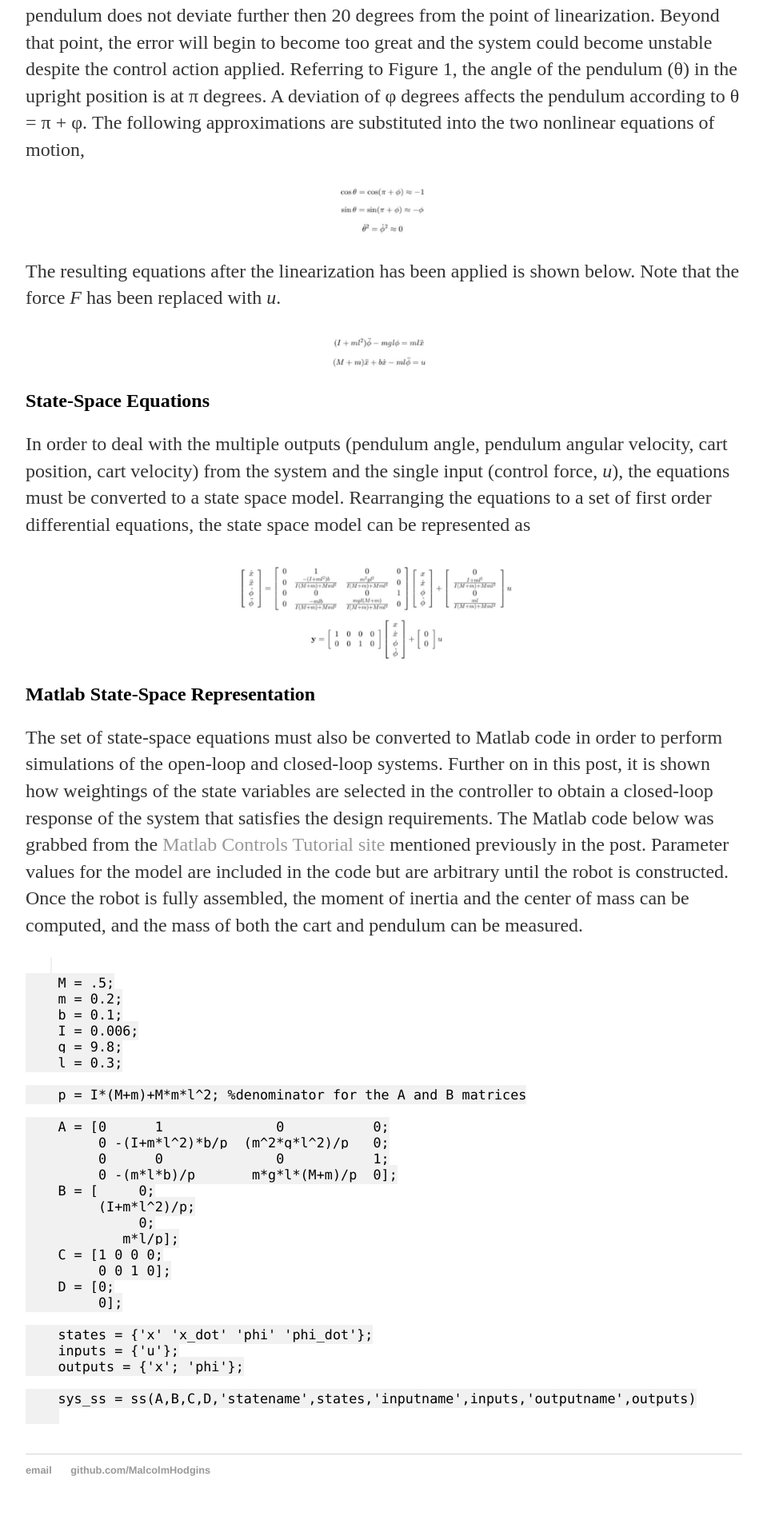
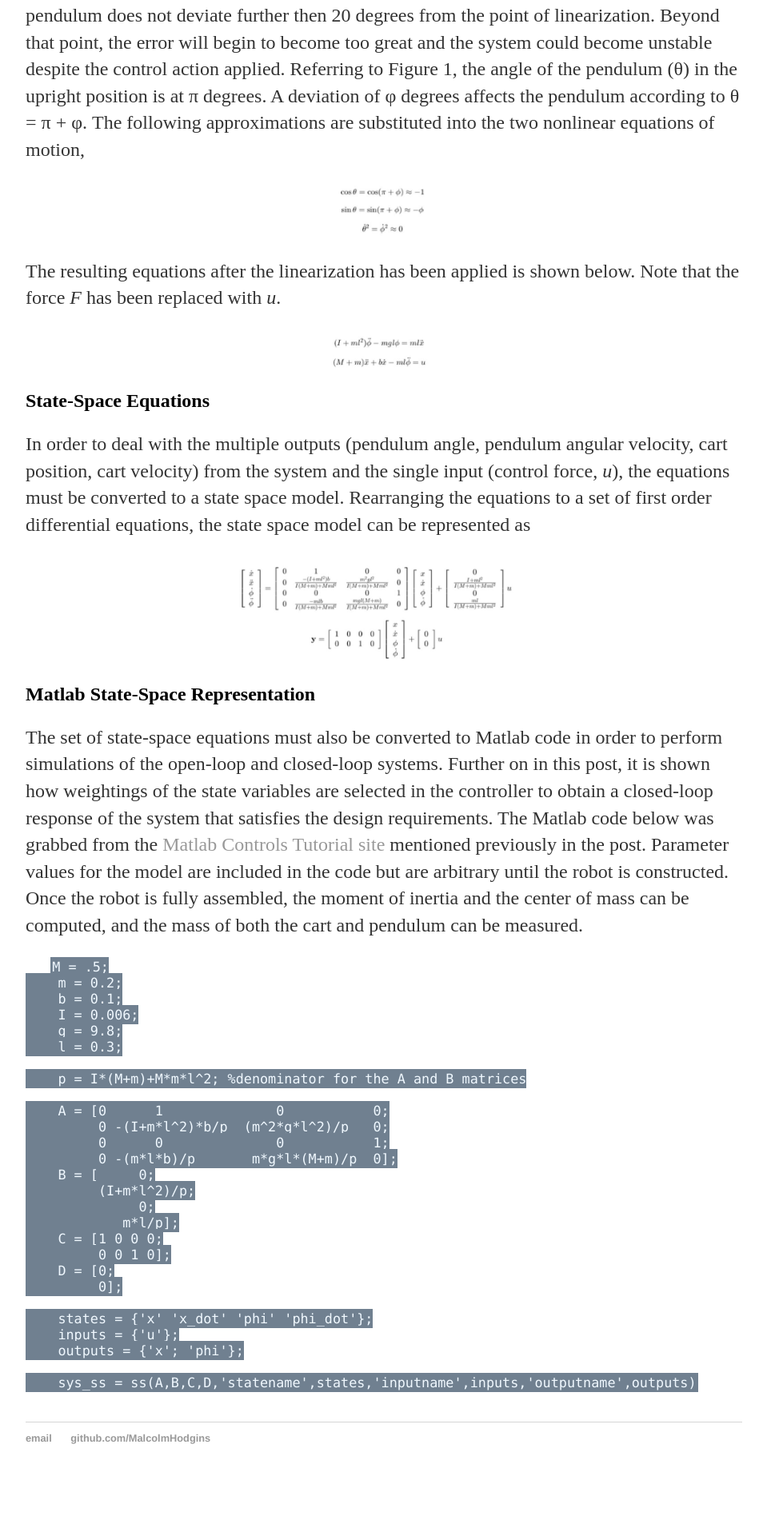
Before and after one commit to MalcolmHodgins/MalcolmHodgins.github.io, a Jekyll site: the page built from _posts/2020-08-04-SBIP Modelling.md, in a window 1280 px wide. Shown: the part 2458-4364 px from the top of the page at 80% size, without its empty margins (160-1119 px from the left). Built offline with Jekyll 4.4.1, drawn with Linux system fonts in a browser that asks for light colours; after the commit the page ends 4324 px from its top, so only the background shows below that.

Commit message:
FIXING CODE PRESENTAITON

```diff
--- a/_posts/2020-08-04-SBIP Modelling.md
+++ b/_posts/2020-08-04-SBIP Modelling.md
@@ -94,8 +94,7 @@ The Matlab code below was grabbed from the <a href="http://ctms.engin.umich.edu/
 
 <p>
   <pre>
-    <code>
-    M = .5;
+    <code>M = .5;
     m = 0.2;
     b = 0.1;
     I = 0.006;
@@ -121,7 +120,6 @@ The Matlab code below was grabbed from the <a href="http://ctms.engin.umich.edu/
     inputs = {'u'};
     outputs = {'x'; 'phi'};
 
-    sys_ss = ss(A,B,C,D,'statename',states,'inputname',inputs,'outputname',outputs)
-    </code>
+    sys_ss = ss(A,B,C,D,'statename',states,'inputname',inputs,'outputname',outputs)</code>
   </pre>
 </p>
--- a/css/main.css
+++ b/css/main.css
@@ -53,8 +53,8 @@ img {
 
 code {
   font-family: Consolas,"courier new";
-  color: black;
-  background-color: #f1f1f1;
+  color: #F0F8FF;
+  background-color: #708090;
   padding: 2px;
   font-size: 105%;
 }
```
